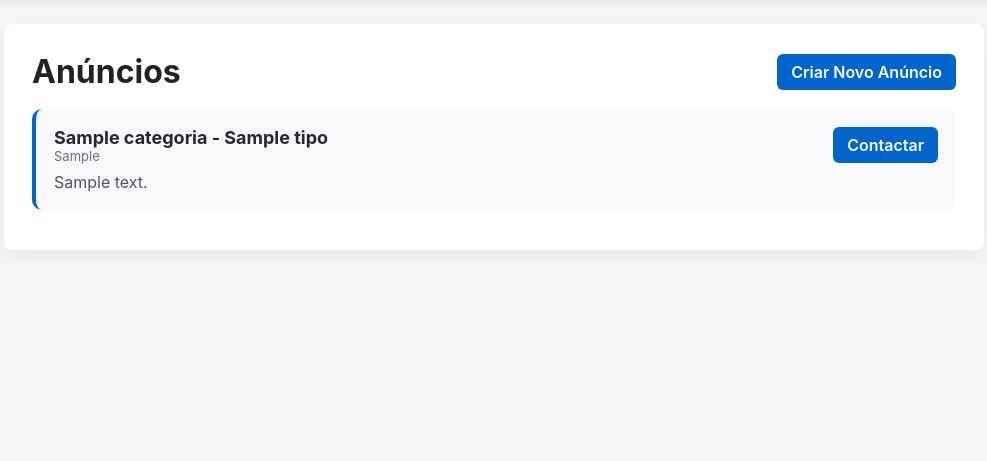
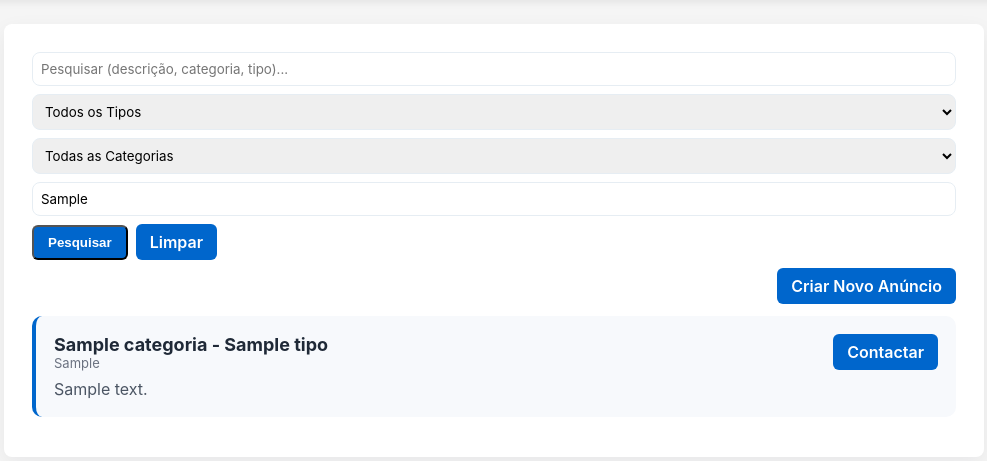
Before and after one commit to AfonsoIlharco/PAF, a Flask app: template templates/anuncios.html in a window 1280 px wide. Shown: the part 64-525 px from the top of the page, without its empty margins (146-1133 px from the left). Run offline with Flask 3, Linux system fonts and the light colour scheme; the template is opened without the code that fills it: most values are stand-ins (such as "Sample title", 1, 10 or a date in 2020).

Commit message:
feat: implement search and filter functionality for job postings

```diff
--- a/app.py
+++ b/app.py
@@ -25,6 +25,7 @@ from werkzeug.utils import secure_filename
 from db import db
 from config import Config
 from sqlalchemy.exc import IntegrityError
+from sqlalchemy import or_
 
 from uuid import uuid4
 import pathlib
@@ -809,22 +810,36 @@ def editar(user_id):
 @app.route('/anuncios')
 @login_required
 def dashboard():
-    """
-    Dashboard que demonstra todos os anuncios.
+    q = (request.args.get('q') or '').strip()
+    tipo = (request.args.get('tipo') or '').strip()
+    categoria = (request.args.get('categoria') or '').strip()
+    local_trabalho = (request.args.get('local_trabalho') or '').strip()
 
-    Devolve:
-        - Renderiza 'anuncios.html' e passa uma lista de todos os Anuncio em BD.
-    """
-    anuncios = db.session.query(Anuncio).all()
-    user_id = session.get('user_id')
-    current_user = db.session.get(User, user_id) if user_id else None
-    # Compute a set of ad ids the current user already applied to (only relevant for normal users)
-    applied_ad_ids = set()
-    if current_user and current_user.role == 'user':
-        # Access candidaturas relationship to build set
-        applied_ad_ids = {c.anuncio_id for c in current_user.candidaturas}
+    query = db.session.query(Anuncio)
 
-    return render_template('anuncios.html', anuncios=anuncios, current_user=current_user, applied_ad_ids=applied_ad_ids)
+    if q:
+        like_q = f"%{q}%"
+        query = query.filter(
+            or_(
+                Anuncio.descricao.ilike(like_q),
+                Anuncio.categoria.ilike(like_q),
+                Anuncio.tipo.ilike(like_q)
+            )
+        )
+
+    if tipo and tipo.lower() != 'all':
+        query = query.filter(Anuncio.tipo == tipo)
+
+    if categoria and categoria.lower() != 'all':
+        query = query.filter(Anuncio.categoria == categoria)
+
+    if local_trabalho:
+        query = query.filter(Anuncio.local_trabalho.ilike(f"%{local_trabalho}%"))
+
+    anuncios = query.order_by(Anuncio.id.desc()).all()
+
+    filters = {'q': q, 'tipo': tipo, 'categoria': categoria, 'local_trabalho': local_trabalho}
+    return render_template('anuncios.html', anuncios=anuncios, current_user=current_user, applied_ad_ids=applied_ad_ids, filters=filters)
 
 
 @app.route('/dashboard/<int:ad_id>/apply', methods=['POST'])
--- a/static/css/main.css
+++ b/static/css/main.css
@@ -72,6 +72,20 @@ input:focus, textarea:focus, select:focus{outline:none;box-shadow:0 0 6px rgba(0
 .muted-italic{color:#6b7280;padding:40px 12px;font-style:italic;text-align:center}
 .grid-2cols{display:grid;grid-template-columns:140px 1fr;gap:12px 18px}
 
+/* Search / filter UI for anuncios */
+.search-form input[type="search"], .search-form input[type="text"], .search-form select {
+    min-width: 140px;
+    padding:8px;
+    border-radius:8px;
+    border:1px solid #e6edf3;
+    font-family:inherit;
+}
+.search-row { margin-bottom: 12px; align-items:center; gap:8px; }
+@media (max-width:640px){
+    .search-form{flex-direction:column; align-items:stretch}
+    .search-form .btn, .search-form a.btn{width:100%}
+}
+
 /* Small components */
 .apply-input{padding:8px;border-radius:8px;border:1px solid #e5e7eb;min-width:200px}
 .status-badge{background:#e5e7eb;color:#374151;padding:8px 12px;border-radius:8px;font-weight:600}
--- a/templates/anuncios.html
+++ b/templates/anuncios.html
@@ -4,10 +4,29 @@
 
 {% block content %}
     <div class="fade-up">
-        <div class="row mb-18 wrap">
-            <h1 class="no-margin">Anúncios</h1>
-            <a href="{{ url_for('novo_anuncio') }}" class="btn right">Criar Novo Anúncio</a>
-        </div>
+        <div class="row mb-12 wrap search-row">
+    <form method="GET" action="{{ url_for('dashboard') }}" class="row wrap search-form" style="gap:8px;align-items:center;">
+        <input name="q" type="search" placeholder="Pesquisar (descrição, categoria, tipo)..." value="{{ filters.q or '' }}" class="apply-input" style="min-width:220px" />
+        <select name="tipo">
+            <option value="all">Todos os Tipos</option>
+            <option value="Curricular" {% if filters.tipo=='Curricular' %}selected{% endif %}>Curricular</option>
+            <option value="Extracurricular" {% if filters.tipo=='Extracurricular' %}selected{% endif %}>Extracurricular</option>
+            <option value="Profissional" {% if filters.tipo=='Profissional' %}selected{% endif %}>Profissional</option>
+        </select>
+        <select name="categoria">
+            <option value="all">Todas as Categorias</option>
+            <option value="Informática: Sistemas" {% if filters.categoria=='Informática: Sistemas' %}selected{% endif %}>Informática: Sistemas</option>
+            <option value="Cozinha e Restauração" {% if filters.categoria=='Cozinha e Restauração' %}selected{% endif %}>Cozinha e Restauração</option>
+            <option value="Turismo e Hotelaria" {% if filters.categoria=='Turismo e Hotelaria' %}selected{% endif %}>Turismo e Hotelaria</option>
+            <option value="Comércio, Vendas e Marketing" {% if filters.categoria=='Comércio, Vendas e Marketing' %}selected{% endif %}>Comércio, Vendas e Marketing</option>
+            <option value="Organização de Eventos" {% if filters.categoria=='Organização de Eventos' %}selected{% endif %}>Organização de Eventos</option>
+        </select>
+        <input name="local_trabalho" type="text" placeholder="Local (cidade / morada)" value="{{ filters.local_trabalho or '' }}" />
+        <button class="btn" type="submit">Pesquisar</button>
+        <a class="btn" href="{{ url_for('dashboard') }}">Limpar</a>
+    </form>
+    <a href="{{ url_for('novo_anuncio') }}" class="btn right">Criar Novo Anúncio</a>
+    </div>
 
         {% if anuncios %}
             <ul class="list-reset">
```
